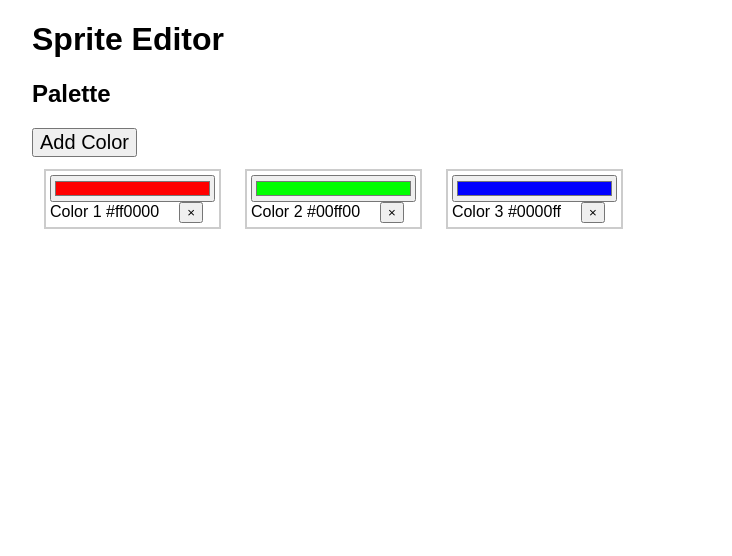
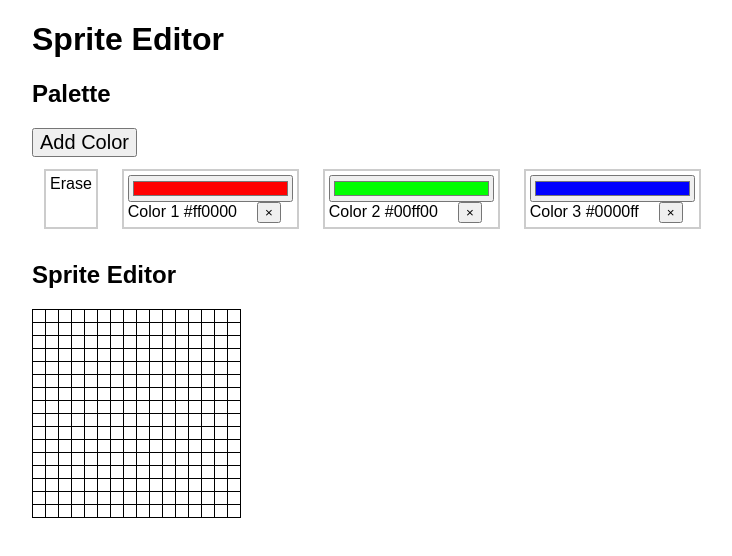
Before and after one commit to chipbell4/peach.js, a React app in the folder editor/: page / in a window 1280 px wide. Shown: the top 556 px of the page, without its empty margins (208-940 px from the left). Built offline with nearby package versions, Linux system fonts and the light colour scheme.

Commit message:
Sprie rendering

```diff
--- a/editor/index.css
+++ b/editor/index.css
@@ -23,3 +23,8 @@ body {
 .palette .color-picker-container button.remove {
     margin-left: 1.5em;
 }
+
+.sprite-grid {
+    border-spacing: 0;
+    border-collapse: collapse;
+}
--- a/editor/src/index.tsx
+++ b/editor/src/index.tsx
@@ -2,12 +2,17 @@ import React from 'react';
 import { createRoot } from 'react-dom/client';
 
 import Palette from './palette';
+import Sprite from './sprite';
 
 const App = () => {
+    const [colors, setColors] = React.useState(["#ff0000", "#00ff00", "#0000ff"]);
+    const [workingColor, setWorkingColor] = React.useState(colors[0]);
+
     return (
         <div>
             <h1>Sprite Editor</h1>
-            <Palette startingColors={["#ff0000", "#00ff00", "#0000ff"]} />
+            <Palette startingColors={colors} onColorChange={setColors} onSelectColor={(c) => setWorkingColor(c)}/>
+            <Sprite width={16} height={16} color={workingColor} palette={colors}/>
         </div>
     );
 };
--- a/editor/src/palette.tsx
+++ b/editor/src/palette.tsx
@@ -1,14 +1,21 @@
 import React from 'react';
 
-const Palette = ({ startingColors = ["#ff0000"], onColorChange = function(colors) {} }) => {
+const Palette = ({ startingColors = ["#ff0000"], onColorChange = function(colors) {}, onSelectColor = function(color) {} }) => {
 
     const [colors, setColors] = React.useState(startingColors);
+    const [selectedColor, setSelectedColor] = React.useState(null);
 
     const pickers = colors.map((color, index) => {
+        const onSelect = () => {
+            setSelectedColor(color);
+            onSelectColor(index);
+        }
+
         const onChange = (event) => {
             colors[index] = event.target.value;
             setColors([...colors]);
             onColorChange([...colors]);
+            setSelectedColor(index);
         };
 
         const removeColor = () => {
@@ -17,12 +24,15 @@ const Palette = ({ startingColors = ["#ff0000"], onColorChange = function(colors
             onColorChange(newColors);
         };
 
+        const containerStyle: Record<string, string> = {};
+        if (color === selectedColor) {
+            containerStyle.border = "1px solid black";
+        }
+
         return (
-            <div class="color-picker-container" key={index}>
-                <label>
-                    <input type="color" value={color} onChange={onChange} style={{ width: '100%' }} />
-                    <span class="color-picker-text">Color {index + 1} { color }</span>
-                </label>
+            <div className="color-picker-container" key={index} style={containerStyle}>
+                <input type="color" value={color} onChange={onChange} style={{ width: '100%' }} />
+                <span class="color-picker-text" onClick={onSelect}>Color {index + 1} { color }</span>
                 <button class="remove" onClick={removeColor}>&times;</button>
             </div>
         );
@@ -39,6 +49,11 @@ const Palette = ({ startingColors = ["#ff0000"], onColorChange = function(colors
             <h2>Palette</h2>
             <button class="add" onClick={addColor}>Add Color</button>
             <div class="color-pickers">
+                <div class="color-picker-container">
+                    <label onClick={() => onSelectColor(null)}>
+                        Erase
+                    </label>
+                </div>
                 { pickers }
             </div>
         </div>
--- /dev/null
+++ b/editor/src/sprite.tsx
@@ -0,0 +1,52 @@
+import React from 'react';
+
+const Sprite = ({ width = 16, height = 16, color = null, palette = ["#f00"] }) => {
+    const [mouseDown, setMouseDown] = React.useState(false);
+    const [sprite, setSprite] = React.useState(Array.from({ length: height }, () => Array(width).fill(null)));
+
+    const fill = (row, col) => {
+        const newSprite = sprite.map((r, i) => r.map((c, j) => (i === row && j === col ? color : c)));
+        setSprite(newSprite);
+    };
+
+    const renderCell = (row, col) => {
+        const cellStyle: Record<string, string> = {
+            width: "10px",
+            height: "10px",
+            border: "1px solid #000",
+            cursor: "pointer",
+        }
+
+        if (sprite[row][col] !== null) {
+            cellStyle.backgroundColor = palette[sprite[row][col]];
+        }
+
+        return (
+            <td
+                key={`${row}-${col}`}
+                className="sprite-cell"
+                style={ cellStyle }
+                onClick={() => fill(row, col)}
+                onMouseDown={() => fill(row, col)}
+                onMouseEnter={() => mouseDown && fill(row, col)}
+            />
+        );
+    };
+
+    const rows = Array.from({ length: height }, (_, rowIndex) => (
+        <tr key={rowIndex}>
+            {sprite[rowIndex].map((_, colIndex) => renderCell(rowIndex, colIndex))}
+        </tr>
+    ));
+
+    return (
+        <div className="sprite-editor">
+            <h2>Sprite Editor</h2>
+            <table className="sprite-grid" cellspacing="0" onMouseDown={() => setMouseDown(true)} onMouseUp={() => setMouseDown(false)}>
+                { rows }
+            </table>
+        </div>
+    );
+}
+
+export default Sprite;
```
